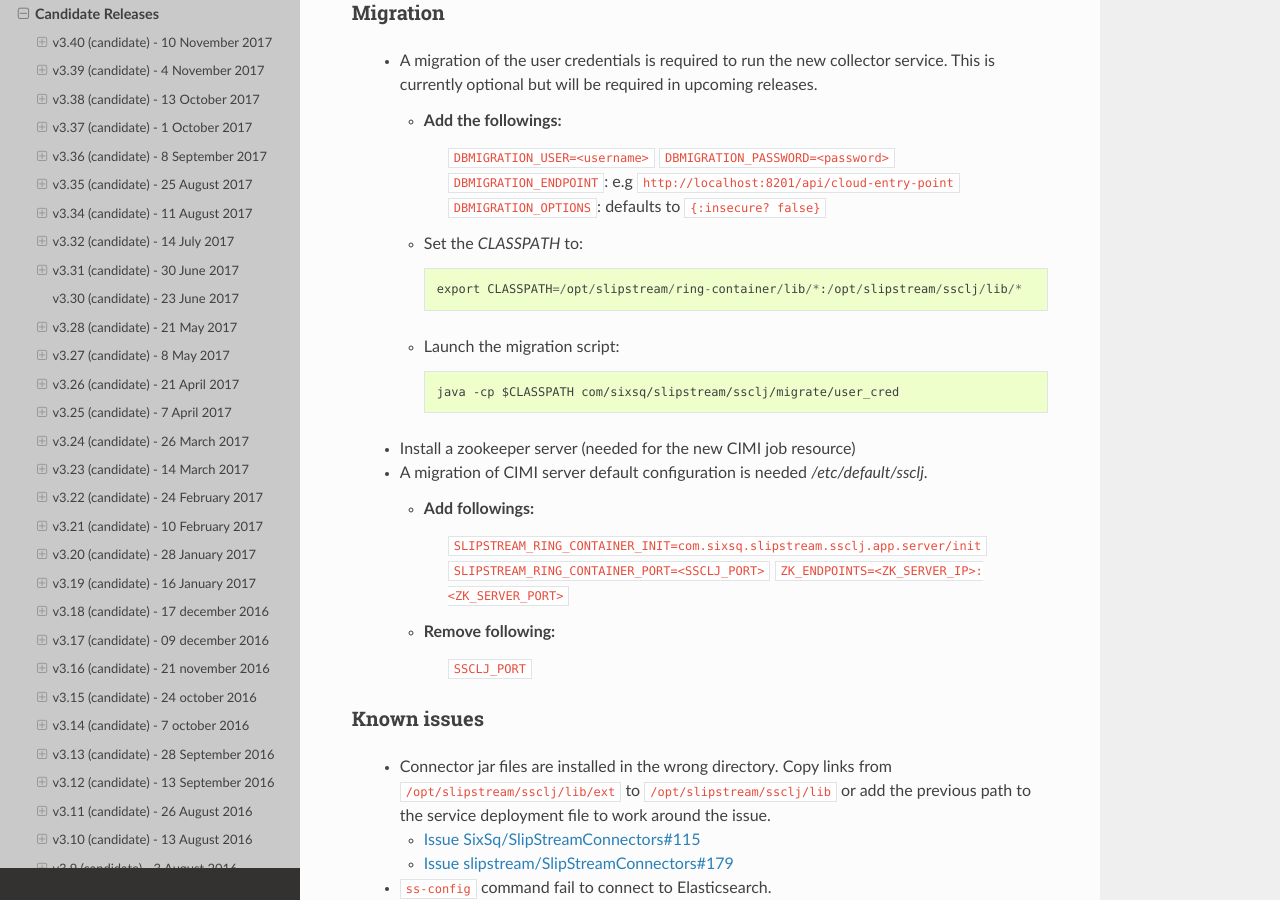
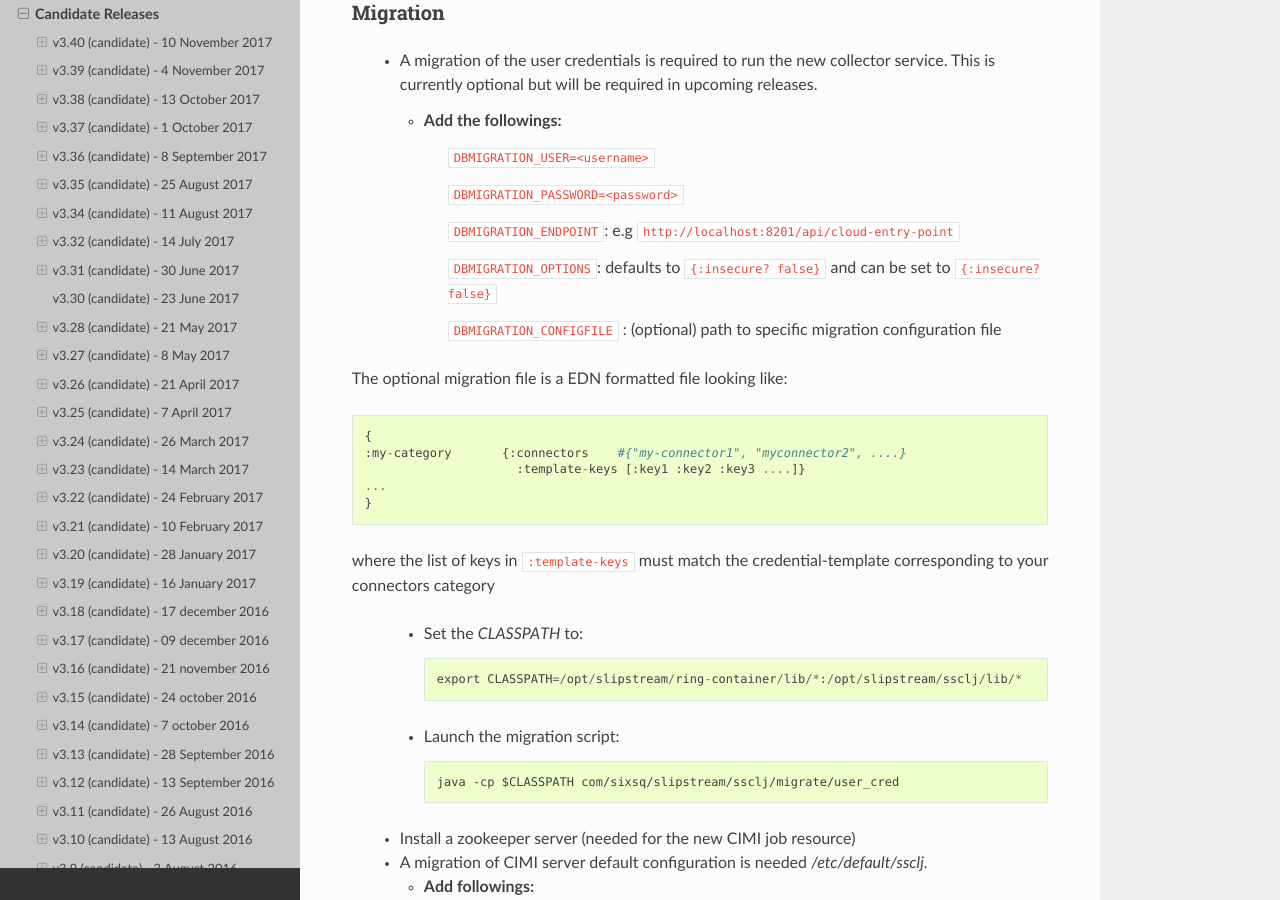
Before and after one commit to slipstream/SlipStreamDocumentation, a Sphinx documentation site: the page built from docs/release_notes/candidate_releases.rst, in a window 1280 px wide and 900 px high, scrolled down 2096 px. Built offline with Sphinx 7.4.7 and the Read the Docs theme 2.0.0, drawn with Linux system fonts in a browser that asks for light colours.

Commit message:
Add details for credential migration configuration file

```diff
--- a/docs/release_notes/candidate_releases.rst
+++ b/docs/release_notes/candidate_releases.rst
@@ -107,9 +107,24 @@ Migration
 
    - Add the followings:
       ``DBMIGRATION_USER=<username>``
+
       ``DBMIGRATION_PASSWORD=<password>``
+
       ``DBMIGRATION_ENDPOINT``: e.g ``http://localhost:8201/api/cloud-entry-point``
-      ``DBMIGRATION_OPTIONS``: defaults to ``{:insecure? false}``
+
+      ``DBMIGRATION_OPTIONS``: defaults to ``{:insecure? false}`` and can be set to ``{:insecure? false}``
+
+      ``DBMIGRATION_CONFIGFILE`` : (optional) path to specific migration configuration file
+
+The optional migration file is a EDN formatted file looking like::
+
+   {
+   :my-category       {:connectors    #{"my-connector1", "myconnector2", ....}
+                        :template-keys [:key1 :key2 :key3 ....]}
+   ...
+   }
+
+where the list of keys in ``:template-keys`` must match the credential-template corresponding to your connectors category
 
    - Set the `CLASSPATH` to::
 
```
